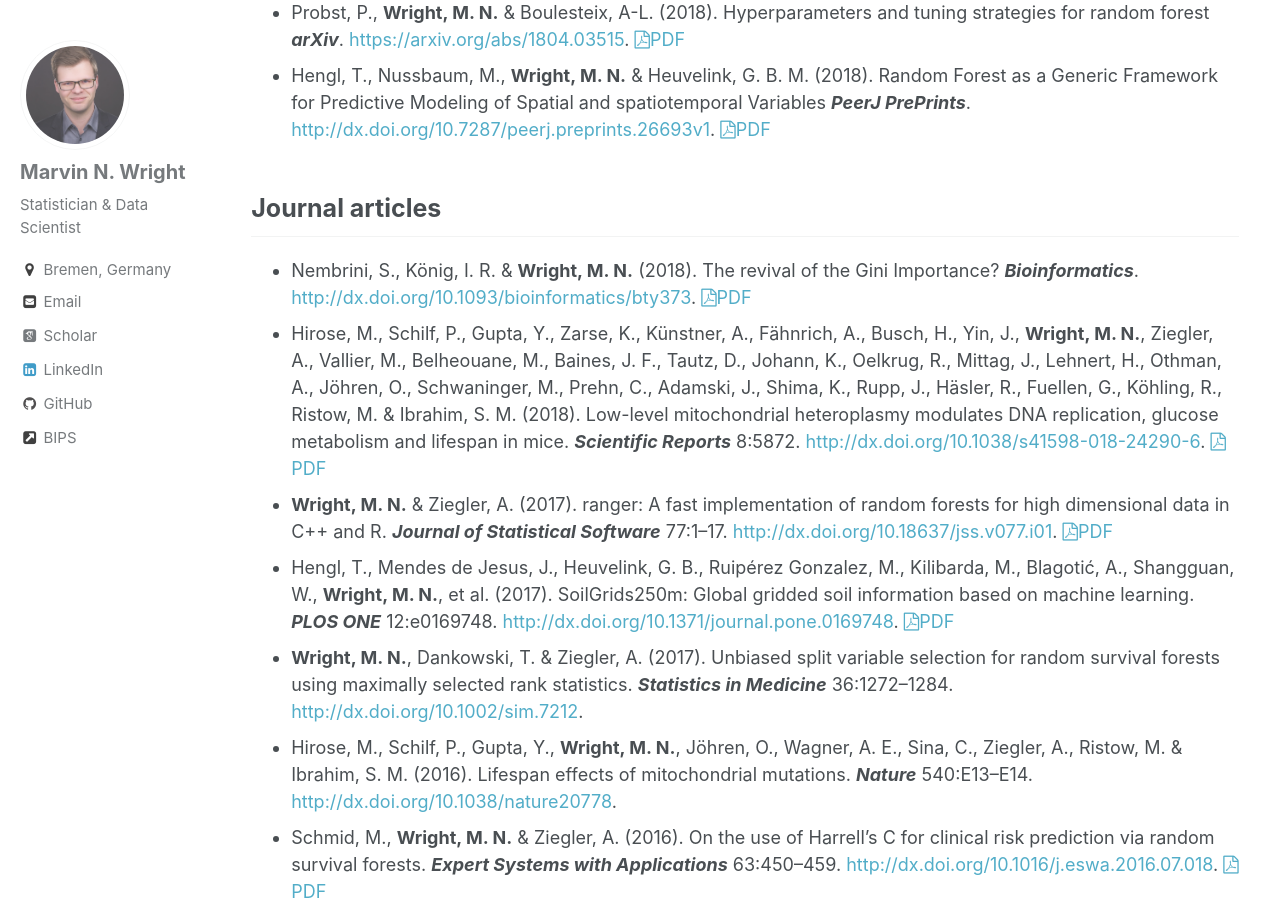
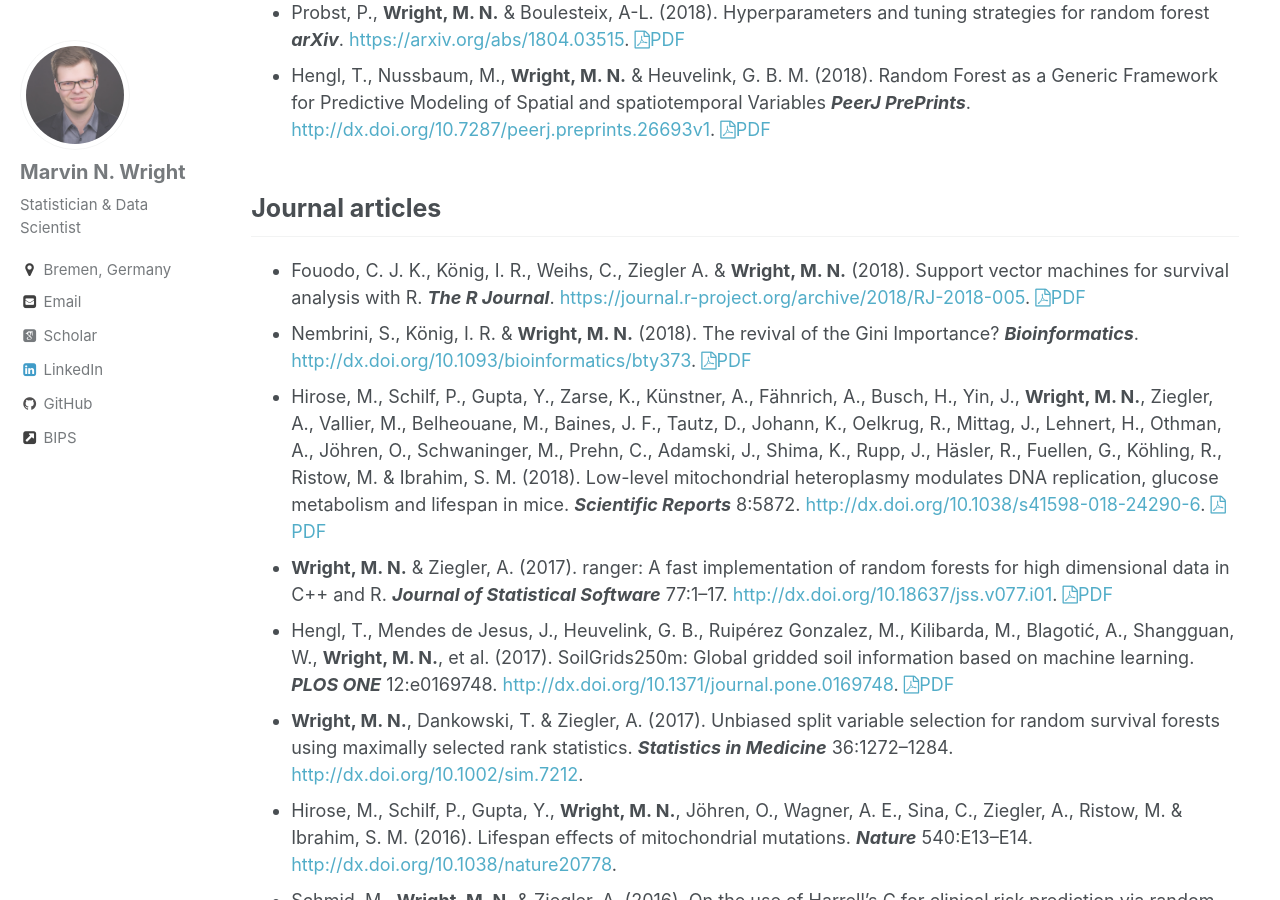
Before and after one commit to mnwright/mnwright.github.io, a Jekyll site: the page built from _pages/publications.md, in a window 1280 px wide and 900 px high, scrolled down 322 px. Built offline with Jekyll 4.4.1, drawn with Linux system fonts in a browser that asks for light colours; some web fonts are replaced.

Commit message:
add survival svm paper

```diff
--- a/_pages/publications.md
+++ b/_pages/publications.md
@@ -10,6 +10,7 @@ Most papers are freely available (<i class="fa fa-file-pdf-o"></i>PDF links). Ju
 * {:.pub} Hengl, T., Nussbaum, M., **Wright, M. N.** & Heuvelink, G. B. M. (2018). Random Forest as a Generic Framework for Predictive Modeling of Spatial and spatiotemporal Variables ***PeerJ PrePrints***. <http://dx.doi.org/10.7287/peerj.preprints.26693v1>. <a href="https://peerj.com/preprints/26693.pdf"><i class="fa fa-file-pdf-o"></i>PDF</a>
 
 ## Journal articles
+* {:.pub} Fouodo, C. J. K., König, I. R., Weihs, C., Ziegler A. & **Wright, M. N.** (2018). Support vector machines for survival analysis with R. ***The R Journal***. <https://journal.r-project.org/archive/2018/RJ-2018-005>. <a href="https://journal.r-project.org/archive/2018/RJ-2018-005/RJ-2018-005.pdf"><i class="fa fa-file-pdf-o"></i>PDF</a>
 * {:.pub} Nembrini, S., König, I. R. & **Wright, M. N.** (2018). The revival of the Gini Importance? ***Bioinformatics***. <http://dx.doi.org/10.1093/bioinformatics/bty373>. <a href="https://academic.oup.com/bioinformatics/advance-article-pdf/doi/10.1093/bioinformatics/bty373/24804368/bty373.pdf"><i class="fa fa-file-pdf-o"></i>PDF</a>
 * {:.pub} Hirose, M., Schilf, P., Gupta, Y., Zarse, K., Künstner, A., Fähnrich, A., Busch, H., Yin, J., **Wright, M. N.**, Ziegler, A., Vallier, M., Belheouane, M., Baines, J. F., Tautz, D., Johann, K., Oelkrug, R., Mittag, J., Lehnert, H., Othman, A., Jöhren, O., Schwaninger, M., Prehn, C., Adamski, J., Shima, K., Rupp, J., Häsler, R., Fuellen, G., Köhling, R., Ristow, M. & Ibrahim, S. M. (2018). Low-level mitochondrial heteroplasmy modulates DNA replication, glucose metabolism and lifespan in mice. ***Scientific Reports*** 8:5872. <http://dx.doi.org/10.1038/s41598-018-24290-6>. <a href="https://www.nature.com/articles/s41598-018-24290-6.pdf"><i class="fa fa-file-pdf-o"></i>PDF</a>
 * {:.pub} **Wright, M. N.** & Ziegler, A. (2017). ranger: A fast implementation of random forests for high dimensional data in C++ and R. ***Journal of Statistical Software*** 77:1–17. <http://dx.doi.org/10.18637/jss.v077.i01>. <a href="https://www.jstatsoft.org/index.php/jss/article/view/v077i01/v77i01.pdf"><i class="fa fa-file-pdf-o"></i>PDF</a>
```
